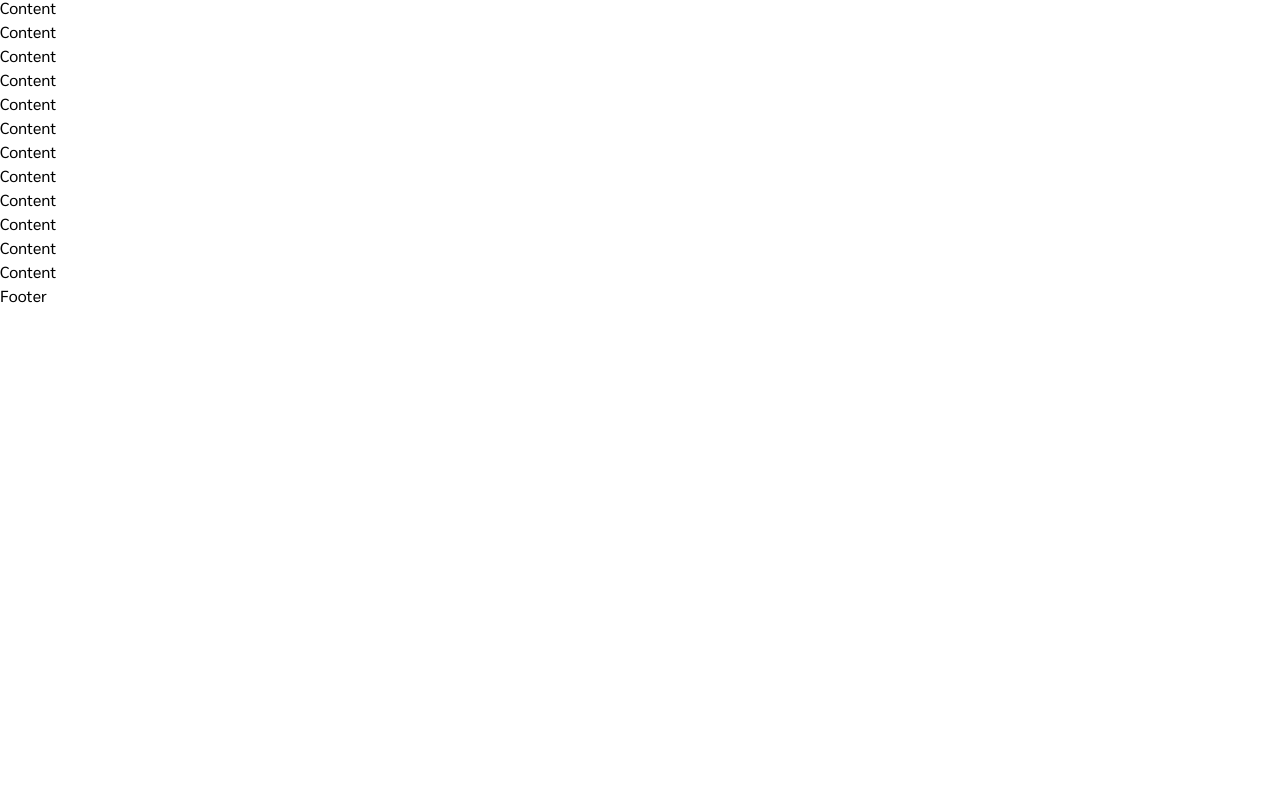
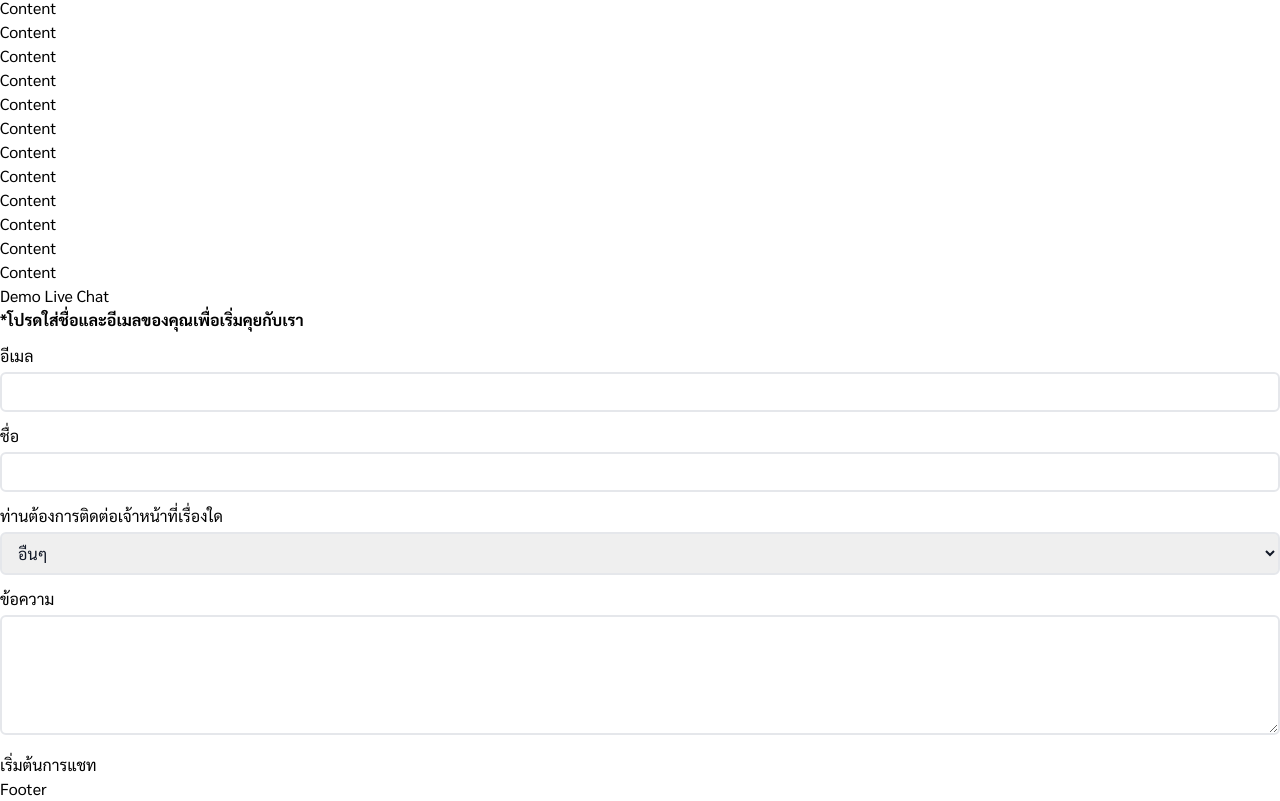
Before and after one commit to taemoolopliam/NextJS-Chat, a Next.js app: page / in a window 1280 px wide. Shown: the part 916-1717 px from the top of the page. Before the commit the page ends 1224 px from the top, so only its background shows below. Built offline with nearby package versions, Linux system fonts and the light colour scheme.

Commit message:
Feat : add form chat

```diff
--- a/components/chat/MainChat.js
+++ b/components/chat/MainChat.js
@@ -7,8 +7,37 @@ export default function MainChat() {
       <div className=" bg-white w-96 drop-shadow-md">
         <div className=" bg-green-700 text-center p-2 text-white font-medium rounded-t-lg">Demo Live Chat</div>
         <div className="p-5">
-          <label htmlFor="email">อีเมล</label>
-          <input type="text" id="email" />
+          <b>*โปรดใส่ชื่อและอีเมลของคุณเพื่อเริ่มคุยกับเรา</b>
+          <div className="from-group">
+            <label htmlFor="email">อีเมล</label>
+            <input type="email" id="email" />
+          </div>
+          <div className="from-group">
+            <label htmlFor="name">ชื่อ</label>
+            <input type="text" id="name" />
+          </div>
+          <div className="from-group">
+            <label htmlFor="categoryID">ท่านต้องการติดต่อเจ้าหน้าที่เรื่องใด</label>
+            <select name="categoryID" id="categoryID" defaultValue="01">
+              <option value="01">อื่นๆ</option>
+              <option value="02">ติดต่อสอบถามใช้งานระบบ</option>
+              <option value="03">รายงานปัญหา</option>
+              <option value="04">ติดตามสถานะยืนยันตัวตน</option>
+              <option value="05">แจ้งลบบัญชีผู้ใช้งาน</option>
+            </select>
+          </div>
+          <div className="from-group">
+            <label htmlFor="messages">ข้อความ</label>
+            <textarea name="messages" id="messages" cols="30" rows="5"></textarea>
+          </div>
+        </div>
+        <div className="py-5  flex justify-end items-center">
+          <button
+            type="button"
+            className="text-white bg-blue-700 hover:bg-blue-800 focus:ring-4 focus:ring-blue-300 font-medium rounded-lg text-sm px-5 py-2.5 mr-2 mb-2 focus:outline-none "
+          >
+            เริ่มต้นการแชท
+          </button>
         </div>
       </div>
     </div>
--- a/pages/_app.js
+++ b/pages/_app.js
@@ -1,4 +1,6 @@
-import "../styles/tailwind.css";
+// import '../styles/tailwind.css'
+
+import "../styles/globals.css";
 
 function MyApp({ Component, pageProps }) {
   return <Component {...pageProps} />;
--- a/styles/globals.css
+++ b/styles/globals.css
@@ -2,17 +2,23 @@
 @tailwind components;
 @tailwind utilities;
 
-input {
-  @apply border-2  rounded-md w-full py-2 px-3 text-gray-900 leading-tight outline-none focus:border-blue-400 focus:shadow-blue-100 focus:shadow-md;
+select,
+input,
+textarea {
+  @apply border-2  rounded-md w-full py-2 px-3 text-gray-900 leading-tight outline-none focus:border-blue-400 focus:shadow-blue-100   focus:shadow-md;
 }
 
 .from-group {
   @apply my-3;
 }
 
-.from-group > input {
+.from-group > input,
+textarea,
+select {
   @apply mt-1;
 }
-.from-group > label {
+.from-group > label,
+textarea,
+select {
   @apply font-normal;
 }
```
